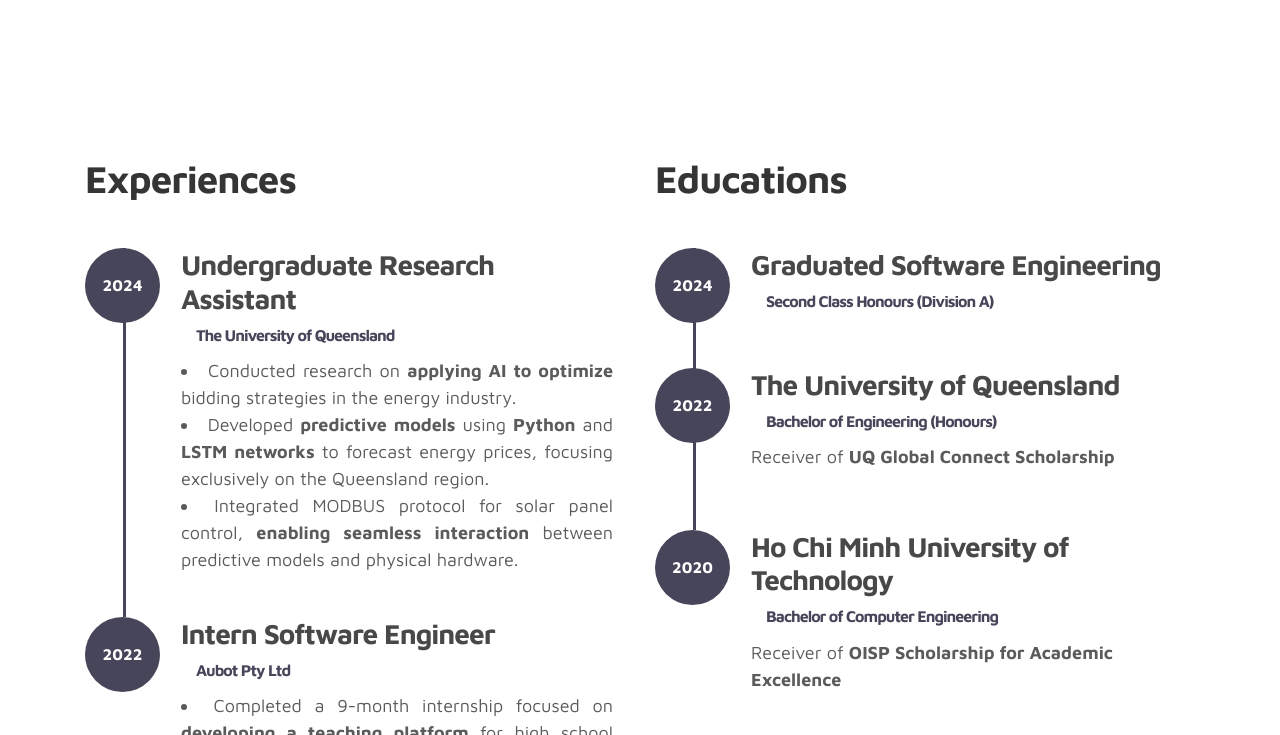
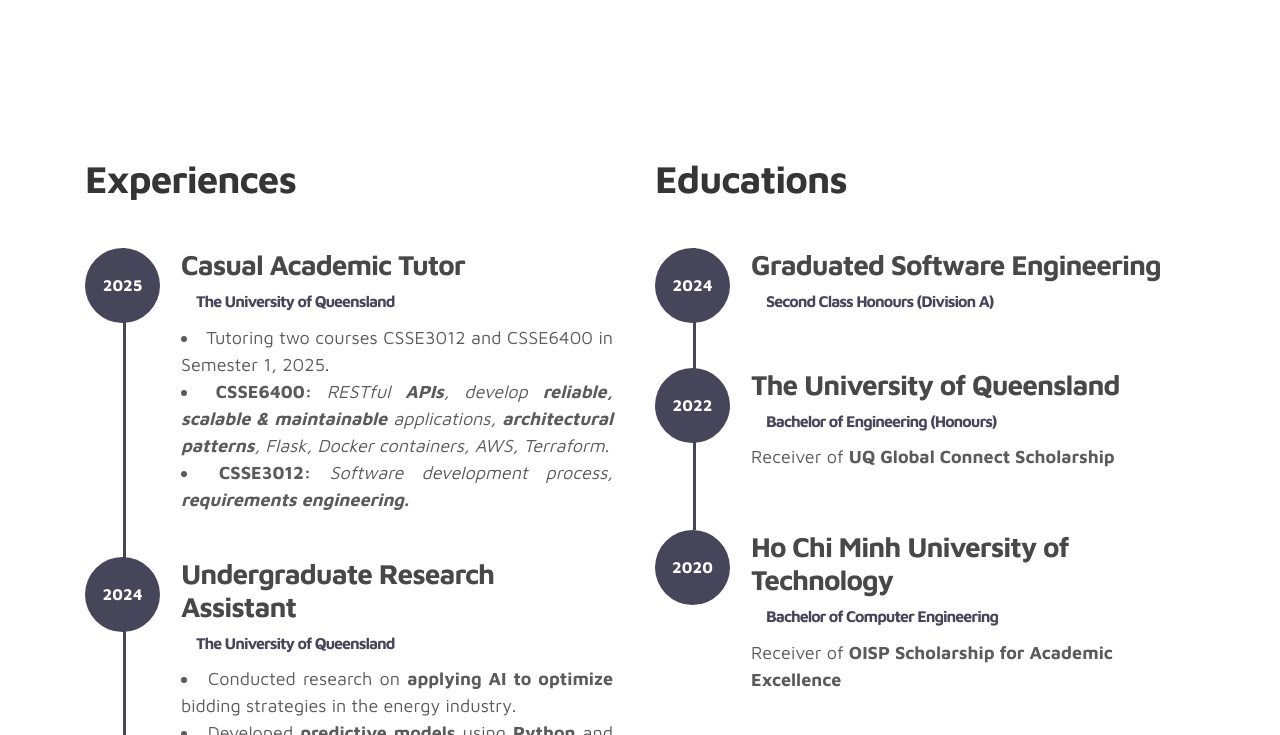
Before and after one commit to VuKhanhVyHo/VeeVHo.github.io, a plain HTML site: page index.html in a window 1280 px wide. Shown: the part 545-1280 px from the top of the page. Drawn offline with Linux system fonts and the light colour scheme.

Commit message:
Update Portfolio

```diff
--- a/index.html
+++ b/index.html
@@ -85,7 +85,7 @@ https://www.tooplate.com/view/2115-marvel
                         </p>
 
                         <div class="custom-btn-group mt-4">
-                          <a href="resume.pdf" class="btn mr-lg-2 custom-btn"><i class='uil uil-file-alt'></i>View Resume</a>
+                          <a href="Resume_SoftwareDev.pdf" class="btn mr-lg-2 custom-btn"><i class='uil uil-file-alt'></i>View Resume</a>
                           <a href="https://www.linkedin.com/in/vyvho/" class="icon-btn" target="_blank" data-toggle="tooltip" title="LinkedIn">
                             <i class="fab fa-linkedin"></i>
                           </a>
@@ -115,7 +115,20 @@ https://www.tooplate.com/view/2115-marvel
                   <h2 class="mb-4">Experiences</h2>
 
                     <div class="timeline">
-
+                      <div class="timeline-wrapper">
+                        <div class="timeline-yr">
+                            <span>2025</span>
+                        </div>
+                        <div class="timeline-info">
+                            <h3><span>Casual Academic Tutor<br><small>The University of Queensland</small></h3>
+                              <div style = "text-align: justify;">
+                                <li>Tutoring two courses CSSE3012 and CSSE6400 in Semester 1, 2025.</li>
+                                <li><b>CSSE6400: </b><i>RESTful <b>APIs</b>, develop <b>reliable,
+                                  scalable & maintainable</b> applications, <b>architectural patterns</b>, Flask, Docker containers, AWS, Terraform.</i></li>
+                                <li><b>CSSE3012:</b> <i>Software development process, <b>requirements engineering.</b></i></li>
+                              </div>
+                        </div>
+                      </div>
                         <div class="timeline-wrapper">
                             <div class="timeline-yr">
                                 <span>2024</span>
```
Also changed, not shown: 2 other files.
